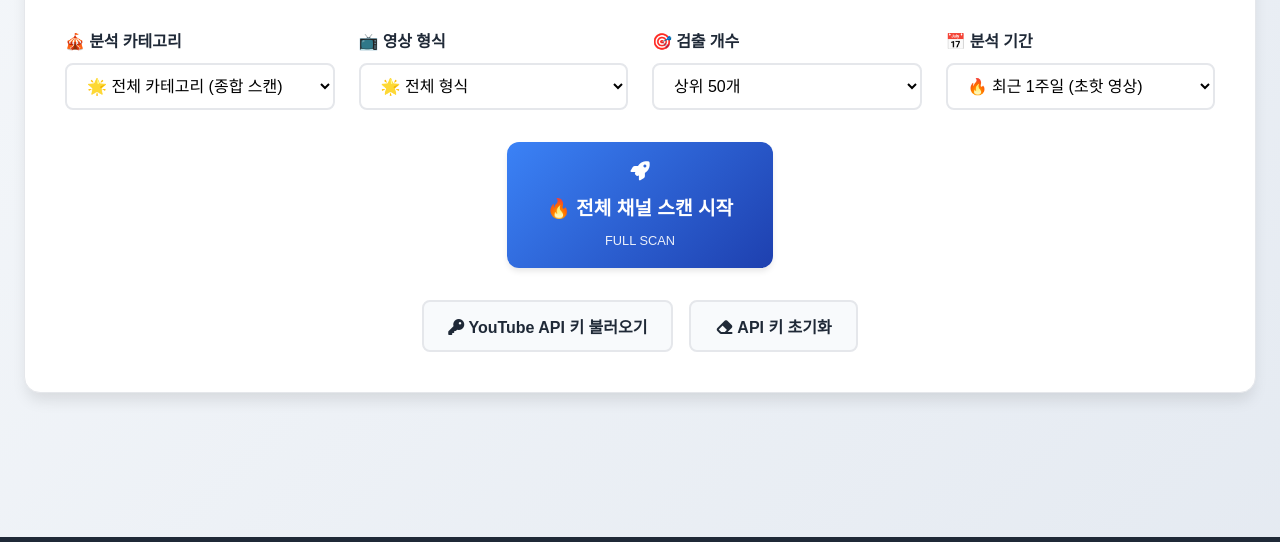
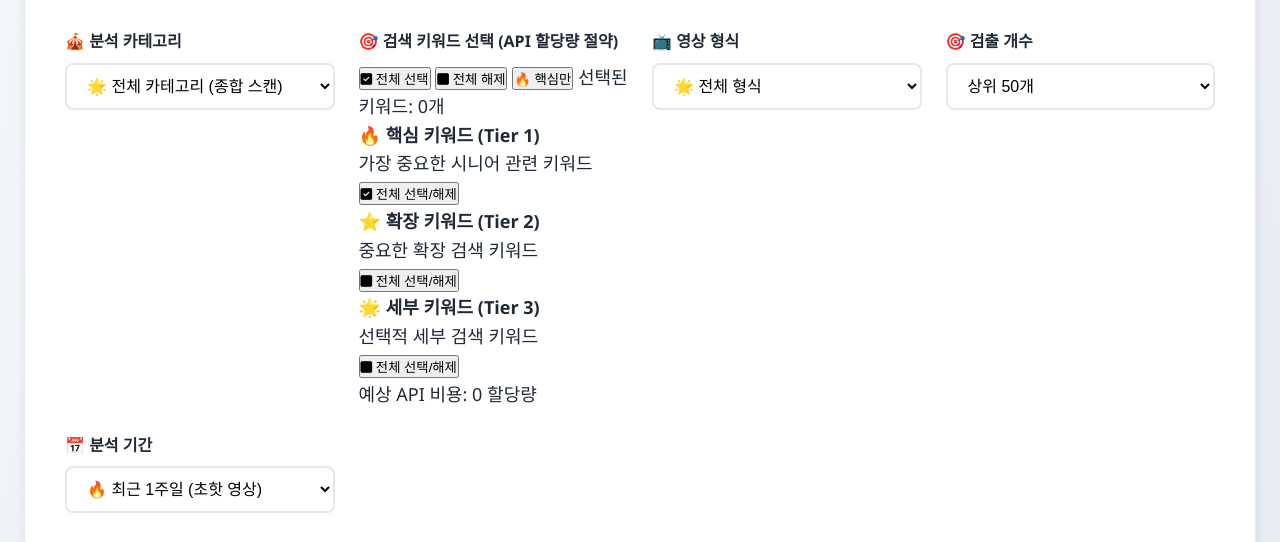
Before and after one commit to park72760508-spec/youtube-trends-web, a website: page index.html in a window 1280 px wide. Shown: the part 693-1235 px from the top of the page. Drawn offline with nearby package versions, Linux system fonts and the light colour scheme.

Commit message:
Update index.html

```diff
--- a/index.html
+++ b/index.html
@@ -96,6 +96,83 @@
                                     <option value="tech">📱 시니어 테크</option>
                                 </select>
                             </div>
+
+                            <div class="form-group keyword-selection-group">
+                                <label>🎯 검색 키워드 선택 (API 할당량 절약)</label>
+                                <div class="keyword-selection-container">
+                                    <!-- 전체 선택/해제 컨트롤 -->
+                                    <div class="keyword-controls">
+                                        <button type="button" id="selectAllKeywords" class="keyword-control-btn">
+                                            <i class="fas fa-check-square"></i> 전체 선택
+                                        </button>
+                                        <button type="button" id="deselectAllKeywords" class="keyword-control-btn">
+                                            <i class="fas fa-square"></i> 전체 해제
+                                        </button>
+                                        <button type="button" id="selectTier1Only" class="keyword-control-btn">
+                                            🔥 핵심만
+                                        </button>
+                                        <span class="selected-count">선택된 키워드: <span id="selectedKeywordCount">0</span>개</span>
+                                    </div>
+
+                                    <!-- 키워드 티어별 섹션 -->
+                                    <div class="keyword-tiers">
+                                        <!-- Tier 1: 핵심 키워드 -->
+                                        <div class="keyword-tier" data-tier="tier1">
+                                            <div class="tier-header">
+                                                <h4>🔥 핵심 키워드 (Tier 1)</h4>
+                                                <p class="tier-description">가장 중요한 시니어 관련 키워드</p>
+                                                <button type="button" class="tier-toggle" data-tier="tier1">
+                                                    <i class="fas fa-check-square"></i> 전체 선택/해제
+                                                </button>
+                                            </div>
+                                            <div class="keyword-grid" id="tier1Keywords">
+                                                <!-- 동적으로 생성 -->
+                                            </div>
+                                        </div>
+
+                                        <!-- Tier 2: 확장 키워드 -->
+                                        <div class="keyword-tier" data-tier="tier2">
+                                            <div class="tier-header">
+                                                <h4>⭐ 확장 키워드 (Tier 2)</h4>
+                                                <p class="tier-description">중요한 확장 검색 키워드</p>
+                                                <button type="button" class="tier-toggle" data-tier="tier2">
+                                                    <i class="fas fa-square"></i> 전체 선택/해제
+                                                </button>
+                                            </div>
+                                            <div class="keyword-grid" id="tier2Keywords">
+                                                <!-- 동적으로 생성 -->
+                                            </div>
+                                        </div>
+
+                                        <!-- Tier 3: 세부 키워드 -->
+                                        <div class="keyword-tier" data-tier="tier3">
+                                            <div class="tier-header">
+                                                <h4>🌟 세부 키워드 (Tier 3)</h4>
+                                                <p class="tier-description">선택적 세부 검색 키워드</p>
+                                                <button type="button" class="tier-toggle" data-tier="tier3">
+                                                    <i class="fas fa-square"></i> 전체 선택/해제
+                                                </button>
+                                            </div>
+                                            <div class="keyword-grid" id="tier3Keywords">
+                                                <!-- 동적으로 생성 -->
+                                            </div>
+                                        </div>
+                                    </div>
+
+                                    <!-- 예상 API 비용 표시 -->
+                                    <div class="api-cost-estimate">
+                                        <div class="cost-info">
+                                            <span class="cost-label">예상 API 비용:</span>
+                                            <span class="cost-value" id="estimatedCost">0</span>
+                                            <span class="cost-unit">할당량</span>
+                                        </div>
+                                        <div class="cost-warning" id="costWarning" style="display: none;">
+                                            ⚠️ 선택한 키워드가 많아 할당량이 부족할 수 있습니다.
+                                        </div>
+                                    </div>
+                                </div>
+                            </div>
+
 
                             <div class="form-group">
                                 <label for="videoFormat">📺 영상 형식</label>
```
